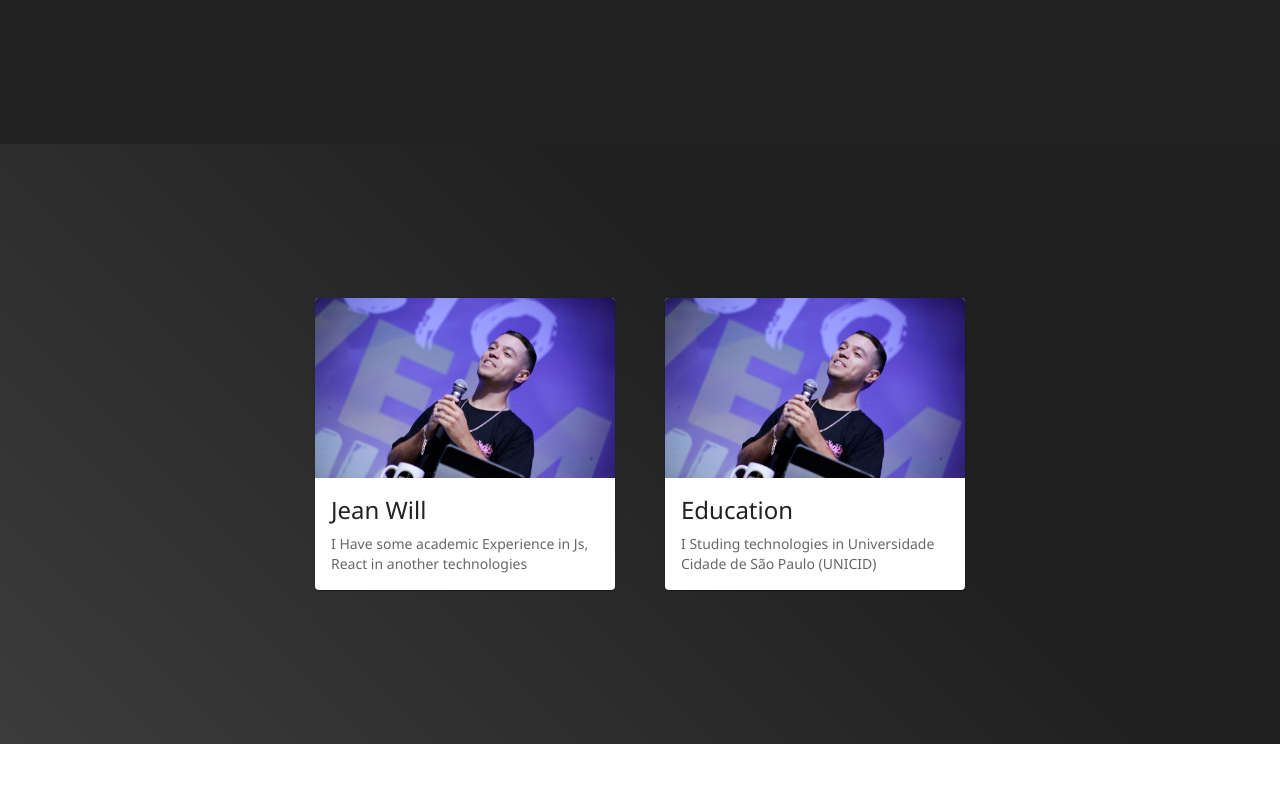
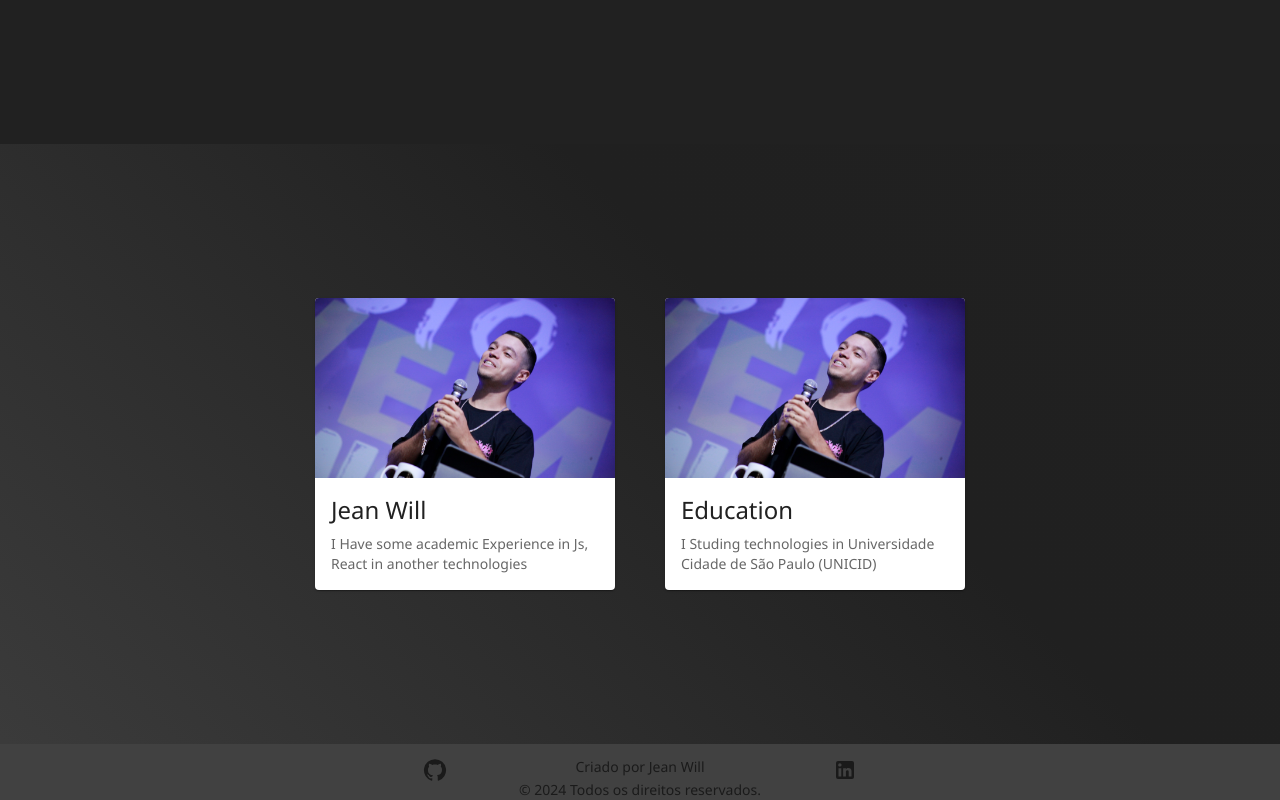
Before and after one commit to Jean-Will/my-portfolio, a React (Vite) app: page / in a window 1280 px wide. Shown: the part 656-1456 px from the top of the page. Before the commit the page ends 1400 px from the top, so only its background shows below. Built offline with nearby package versions, Linux system fonts and the light colour scheme.

Commit message:
create footer , adjust about

```diff
--- a/package.json
+++ b/package.json
@@ -13,7 +13,8 @@
     "@emotion/react": "^11.11.4",
     "@emotion/styled": "^11.11.5",
     "@mui/icons-material": "^5.15.14",
-    "@mui/material": "^5.15.14",
+    "@mui/material": "^5.15.15",
+    "@mui/system": "^5.15.15",
     "react": "^18.2.0",
     "react-dom": "^18.2.0",
     "react-router-dom": "^6.22.3"
--- a/src/Pages/Home/Home.tsx
+++ b/src/Pages/Home/Home.tsx
@@ -1,6 +1,7 @@
 import NavBar from "../../Components/NavBar/NavBar"
 import Hero from "./Sections/Hero/Hero"
 import About from "./Sections/About/About"
+import Footer from "./Sections/Footer/Footer"
 
 const Home = () => {
 
@@ -10,6 +11,7 @@ const Home = () => {
       <NavBar/>
       <Hero />
       <About />
+      <Footer />
       </>
     )
   }
--- /dev/null
+++ b/src/Pages/Home/Sections/Footer/Footer.css
@@ -0,0 +1,4 @@
+.footer-container {
+    display: flex;
+    flex-direction: column;
+  }
--- /dev/null
+++ b/src/Pages/Home/Sections/Footer/Footer.tsx
@@ -0,0 +1,43 @@
+import { BottomNavigation, BottomNavigationAction, Typography } from '@mui/material';
+import GitHubIcon from '@mui/icons-material/GitHub';
+import LinkedInIcon from '@mui/icons-material/LinkedIn';
+import "./Footer.css"; // Importando o arquivo CSS
+
+const Footer = () => {
+  return (
+    <BottomNavigation
+      sx={{
+        backgroundColor: '#414141',
+        padding: '10px',
+        textAlign: 'center',
+      }}
+    >
+      <BottomNavigationAction
+        label="GitHub"
+        icon={<GitHubIcon />}
+        href="https://github.com/Jean-Will"
+        target="_blank"
+        rel="noopener noreferrer"
+      />
+      {/* Adicionando a classe "footer-container" */}
+      <div className="footer-container">
+        <Typography variant="body2" color="textSecondary" sx={{ mt: 0.4 }}>
+          Criado por Jean Will
+        </Typography>
+        <Typography variant="body2" color="textSecondary" sx={{ mt: 0.4 }}>
+          © 2024 Todos os direitos reservados.
+        </Typography>
+      </div>
+      <BottomNavigationAction
+        label="LinkedIn"
+        icon={<LinkedInIcon />}
+        href="https://www.linkedin.com/in/jean-will-webdeveloper/"
+        target="_blank"
+        rel="noopener noreferrer"
+      />
+      {/* Adicione mais ações do footer conforme necessário */}
+    </BottomNavigation>
+  );
+};
+
+export default Footer;
```
Also changed, not shown: src/Pages/Home/Sections/About/About.tsx (+6 -1 lines), 1 other file (tests, documents, lock files or other folders).
